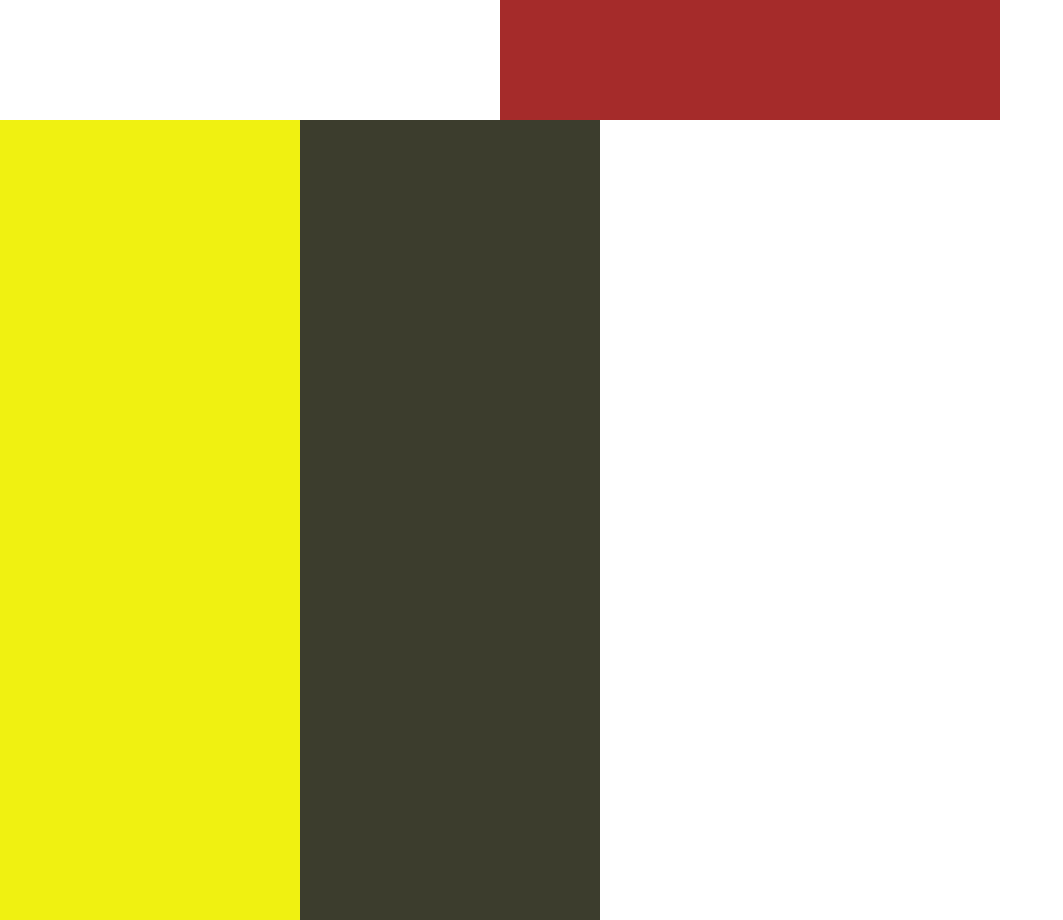
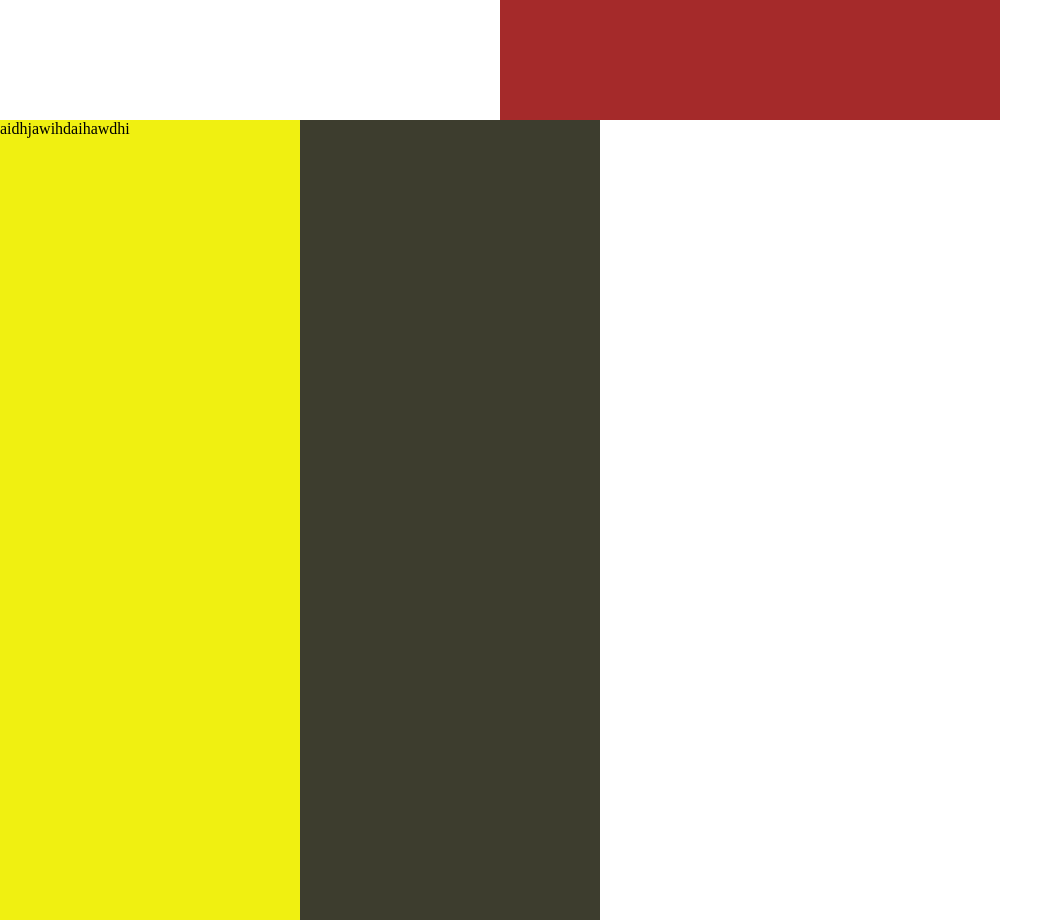
Before and after one commit to TTTMM/tttmm.github.io, a plain HTML site: page index.html in a window 1280 px wide. Shown: the part 760-1680 px from the top of the page, without its empty margins (0-1063 px from the left). Drawn offline with Linux system fonts and the light colour scheme.

Commit message:
Update index.html

```diff
--- a/index.html
+++ b/index.html
@@ -49,7 +49,7 @@
     <div class="zj">
         <div class="ttmm"></div>
     </div>
-    <div class="li"></div>
+    <div class="li">aidhjawihdaihawdhi</div>
     <div class="ro"></div>
 </body>
 </html>
```
